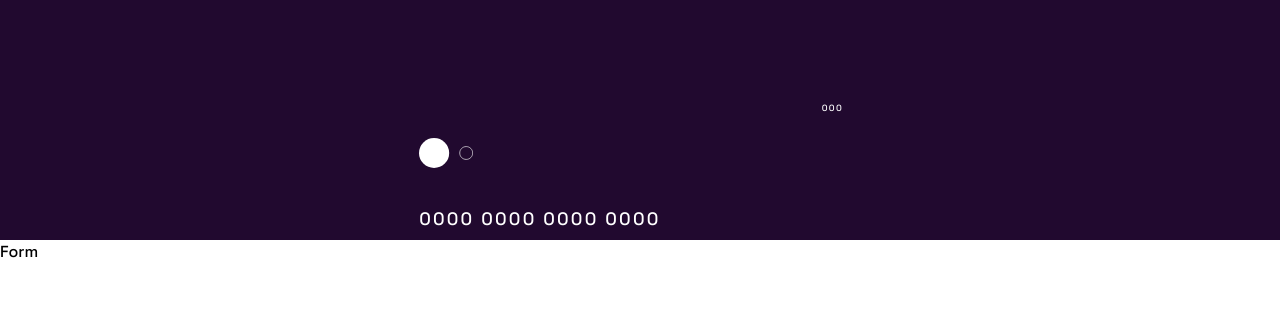
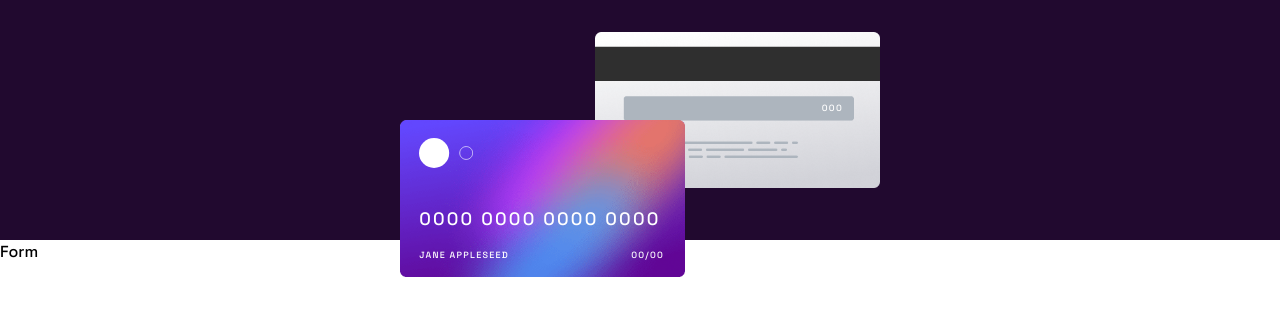
Before and after one commit to Dudeldups/FM-interactive-card-details-form, a React (Vite) app: page / in a window 1280 px wide. Shown: the top 316 px of the page. Built offline with nearby package versions, Linux system fonts and the light colour scheme.

Commit message:
switched bg-img with img for cards

```diff
--- a/src/components/Card.tsx
+++ b/src/components/Card.tsx
@@ -1,6 +1,12 @@
 export default function Card({ side }: { side: string }) {
-  let className = {
-    container: `absolute w-[17.8125rem] h-[9.763rem] bg-[url('images/bg-card-${side}.png')] bg-no-repeat bg-cover pl-[1.2rem] pr-[1.3rem] py-[1.1rem] text-[0.5625rem] tracking-[0.08rem] rounded-lg`,
+  type ClassName = {
+    container: string;
+    img: string;
+  };
+
+  let className: ClassName = {
+    container: `absolute text-[0.5625rem] tracking-[0.08rem]`,
+    img: "w-[17.8125rem] h-[9.763rem]",
   };
 
   switch (side) {
@@ -15,10 +21,15 @@ export default function Card({ side }: { side: string }) {
 
   return (
     <div className={className.container}>
+      <img
+        className={className.img}
+        src={`images/bg-card-${side}.png`}
+        alt=""
+      />
       {side === "back" ? (
         <p className="absolute right-[2.31rem] top-[4.4rem]">000</p>
       ) : (
-        <>
+        <div className="absolute inset-0 pl-[1.2rem] pr-[1.3rem] py-[1.1rem]">
           <img
             className="w-[3.375rem] h-[1.875rem]"
             src="images/card-logo.svg"
@@ -31,7 +42,7 @@ export default function Card({ side }: { side: string }) {
             <p className="uppercase">Jane Appleseed</p>
             <p>00/00</p>
           </div>
-        </>
+        </div>
       )}
     </div>
   );
--- a/tailwind.config.js
+++ b/tailwind.config.js
@@ -13,10 +13,6 @@ export default {
         "clr-primary-300": "#dedddf",
         "clr-error": "#ff5252",
       },
-      backgroundImage: {
-        "card-front": "url('images/bg-card-front.png')",
-        "card-back": "url('images/bg-card-back.png')",
-      },
     },
   },
   plugins: [],
```
